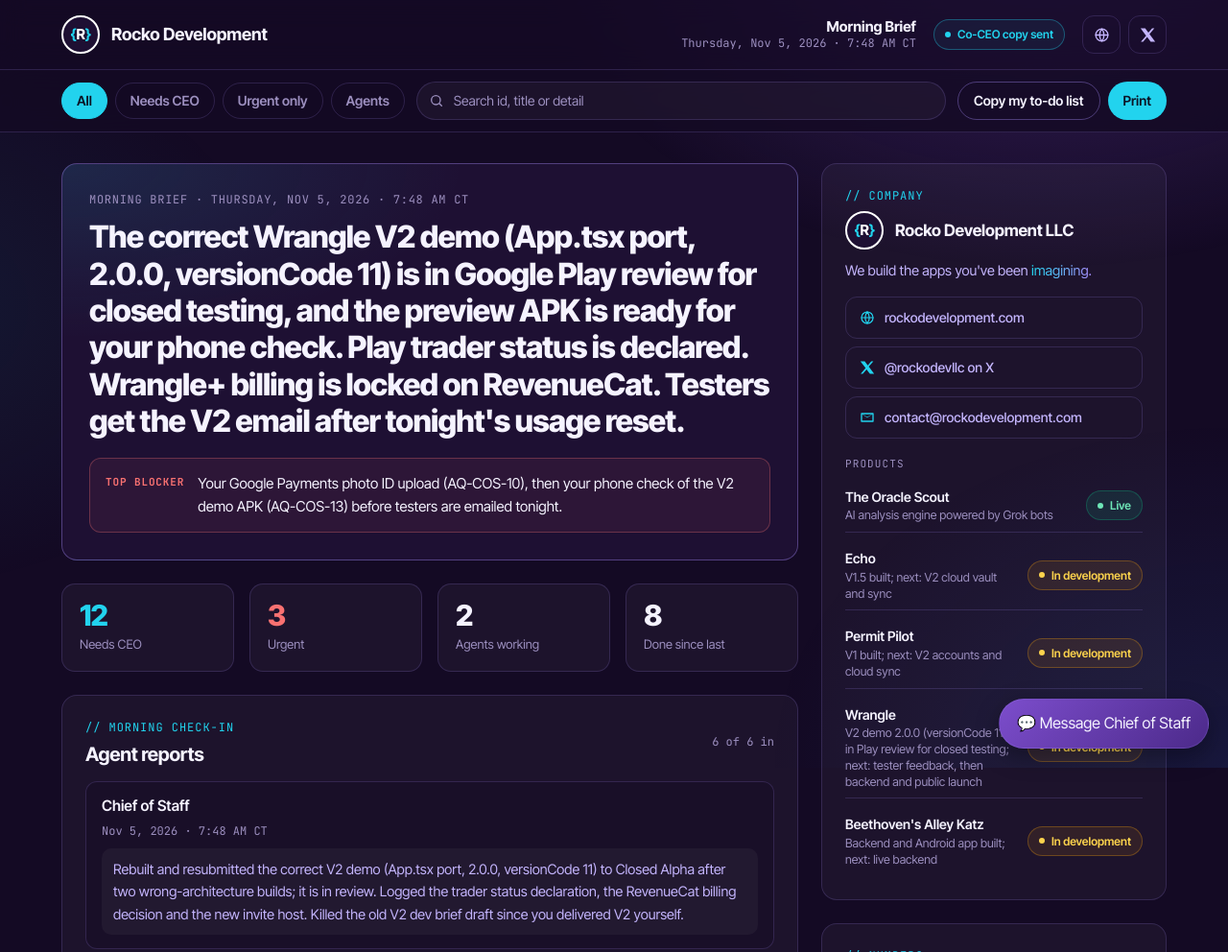
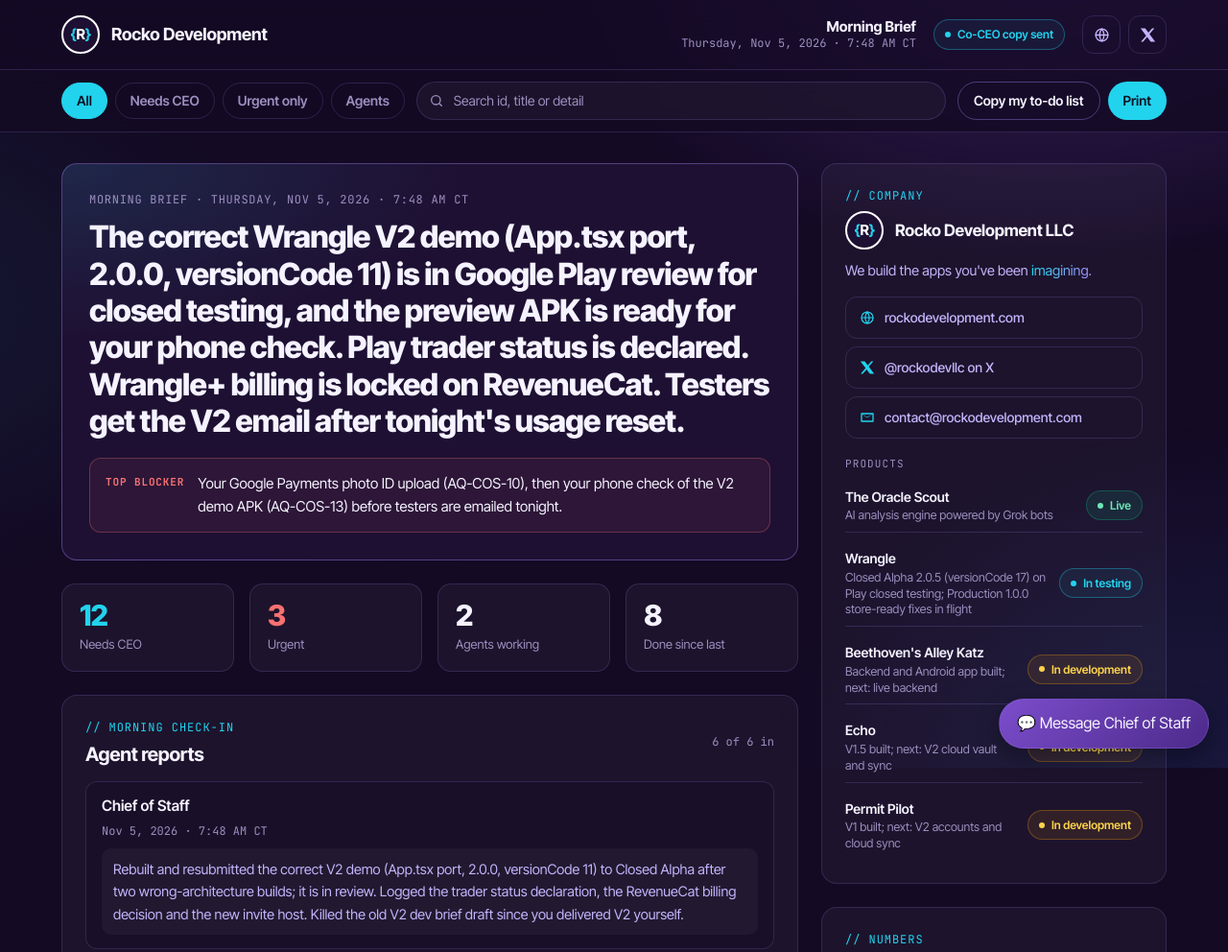
Before and after one commit to RockoDevelopment/team-desk, a plain HTML site: page index.html in a window 1280 px wide. Shown: the top 992 px of the page at 96% size. Drawn offline with Linux system fonts and the light colour scheme.

Commit message:
Move Wrangle to In testing on company products tile

```diff
--- a/index.html
+++ b/index.html
@@ -39,7 +39,7 @@ Brief fields (must be valid JSON, double quotes only):
   doneSinceLast   ["plain text", ...]
   recommendation  one sentence
   coCeoCopySent   true | false
-  company         OPTIONAL {products:[{name, stage, status}]}  status: Live | In development
+  company         OPTIONAL {products:[{name, stage, status}]}  status: Live | In testing | In development
 Item fields:
   id           AQ-format id, unique and stable across days (e.g. "AQ-PRODOPS-5")
   title        short title
@@ -655,10 +655,14 @@ footer{padding:28px 0 40px;border-top:1px solid var(--border)}
     var prods = D.company && Array.isArray(D.company.products) ? D.company.products : [];
     if (prods.length) {
       document.getElementById('products').innerHTML = '<div class="sub-h">PRODUCTS</div><ul class="prod">' +
-        prods.map(function (p) {
-          var live = /live/i.test(p.status || '');
+        prods.slice().sort(function (a, b) {
+          function rank(s) { s = String(s || '').toLowerCase(); if (/^live\b/.test(s)) return 0; if (/test/.test(s)) return 1; return 2; }
+          return rank(a.status) - rank(b.status) || String(a.name || '').localeCompare(String(b.name || ''));
+        }).map(function (p) {
+          var st = String(p.status || '');
+          var cls = /live/i.test(st) ? 'p-live' : /test/i.test(st) ? 'p-cyan' : 'p-build';
           return '<li><div><span class="n">' + t(p.name) + '</span><span class="st">' + t(p.stage || '') + '</span></div>' +
-            '<span class="pill ' + (live ? 'p-live' : 'p-build') + '"><i></i>' + t(p.status || '') + '</span></li>';
+            '<span class="pill ' + cls + '"><i></i>' + t(st) + '</span></li>';
         }).join('') + '</ul>';
     }
     /* KPIs */
--- a/reports.json
+++ b/reports.json
@@ -334,6 +334,16 @@
           "status": "Live"
         },
         {
+          "name": "Wrangle",
+          "stage": "Closed Alpha 2.0.5 (versionCode 17) on Play closed testing; Production 1.0.0 store-ready fixes in flight",
+          "status": "In testing"
+        },
+        {
+          "name": "Beethoven's Alley Katz",
+          "stage": "Backend and Android app built; next: live backend",
+          "status": "In development"
+        },
+        {
           "name": "Echo",
           "stage": "V1.5 built; next: V2 cloud vault and sync",
           "status": "In development"
@@ -341,16 +351,6 @@
         {
           "name": "Permit Pilot",
           "stage": "V1 built; next: V2 accounts and cloud sync",
-          "status": "In development"
-        },
-        {
-          "name": "Wrangle",
-          "stage": "V2 demo 2.0.0 (versionCode 11) in Play review for closed testing; next: tester feedback, then backend and public launch",
-          "status": "In development"
-        },
-        {
-          "name": "Beethoven's Alley Katz",
-          "stage": "Backend and Android app built; next: live backend",
           "status": "In development"
         }
       ]
```
